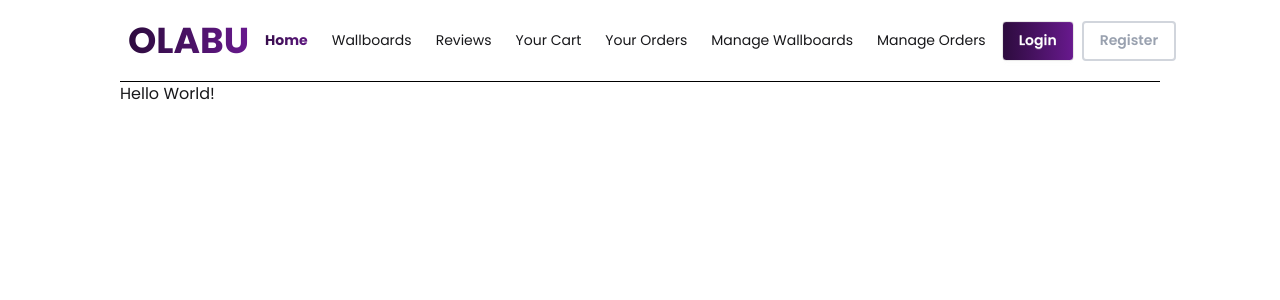
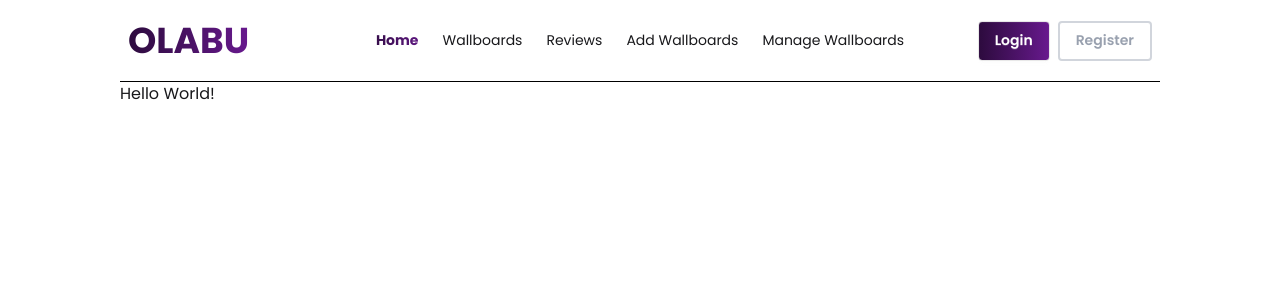
Before and after one commit to T4RUNN4/Olabu-Frontend, a Next.js app: page / in a window 1280 px wide. Shown: the top 300 px of the page. Built offline with nearby package versions, Linux system fonts and the light colour scheme.

Commit message:
Improved navlinks

```diff
--- a/src/components/NavLinkContainer.tsx
+++ b/src/components/NavLinkContainer.tsx
@@ -17,10 +17,8 @@ export default function NavLinkContainer(props: NavLinkContainerProps) {
       <NavLink text="Home" href="/" />
       <NavLink text="Wallboards" href="/wallboards" />
       <NavLink text="Reviews" href="/customer-reviews" />
-      <NavLink text="Your Cart" href="/your-cart" />
-      <NavLink text="Your Orders" href="/your-orders" />
+      <NavLink text="Add Wallboards" href="/add-wallboards" />
       <NavLink text="Manage Wallboards" href="/manage-wallboards" />
-      <NavLink text="Manage Orders" href="/manage-orders" />
     </ul>
   );
 }
```
